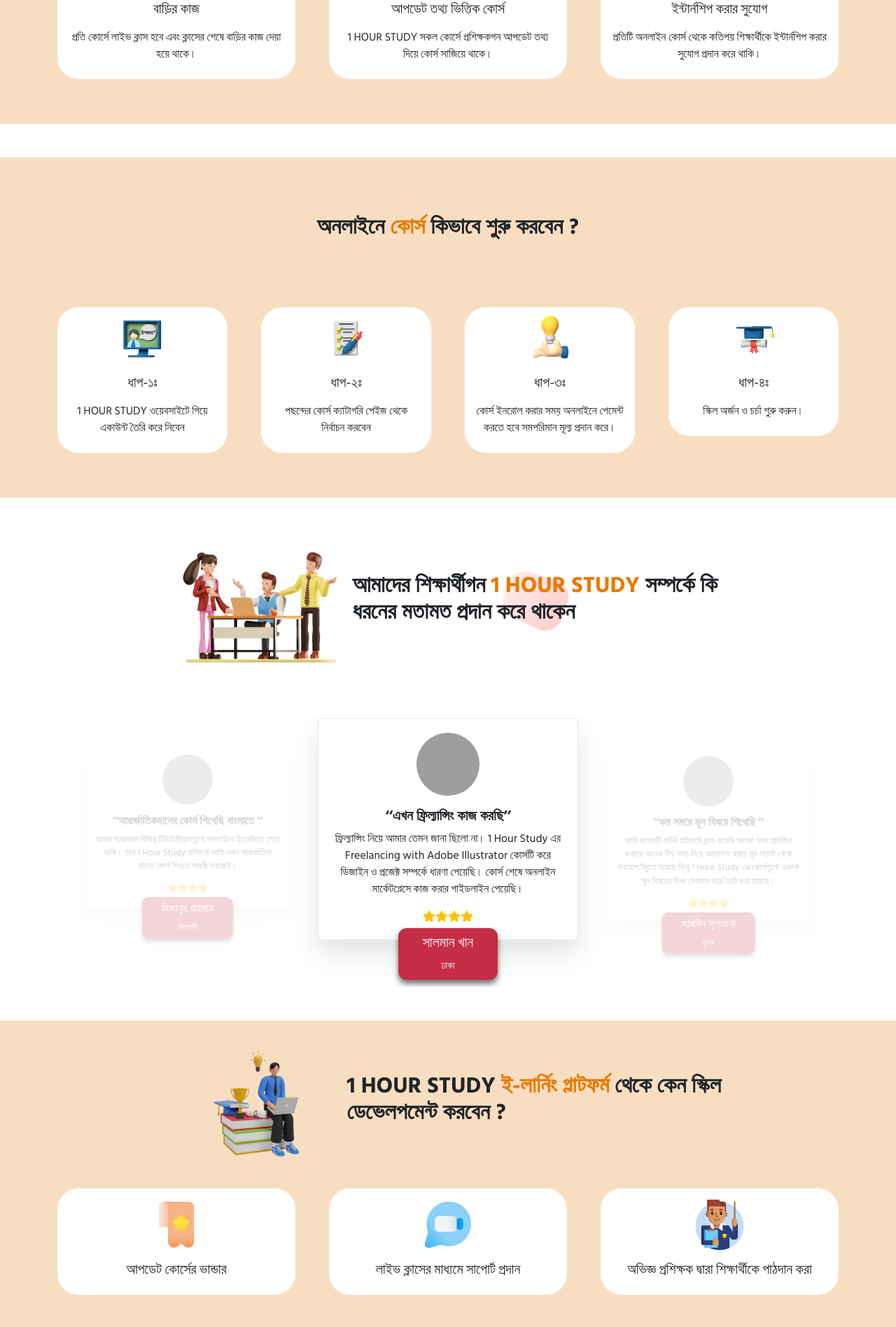
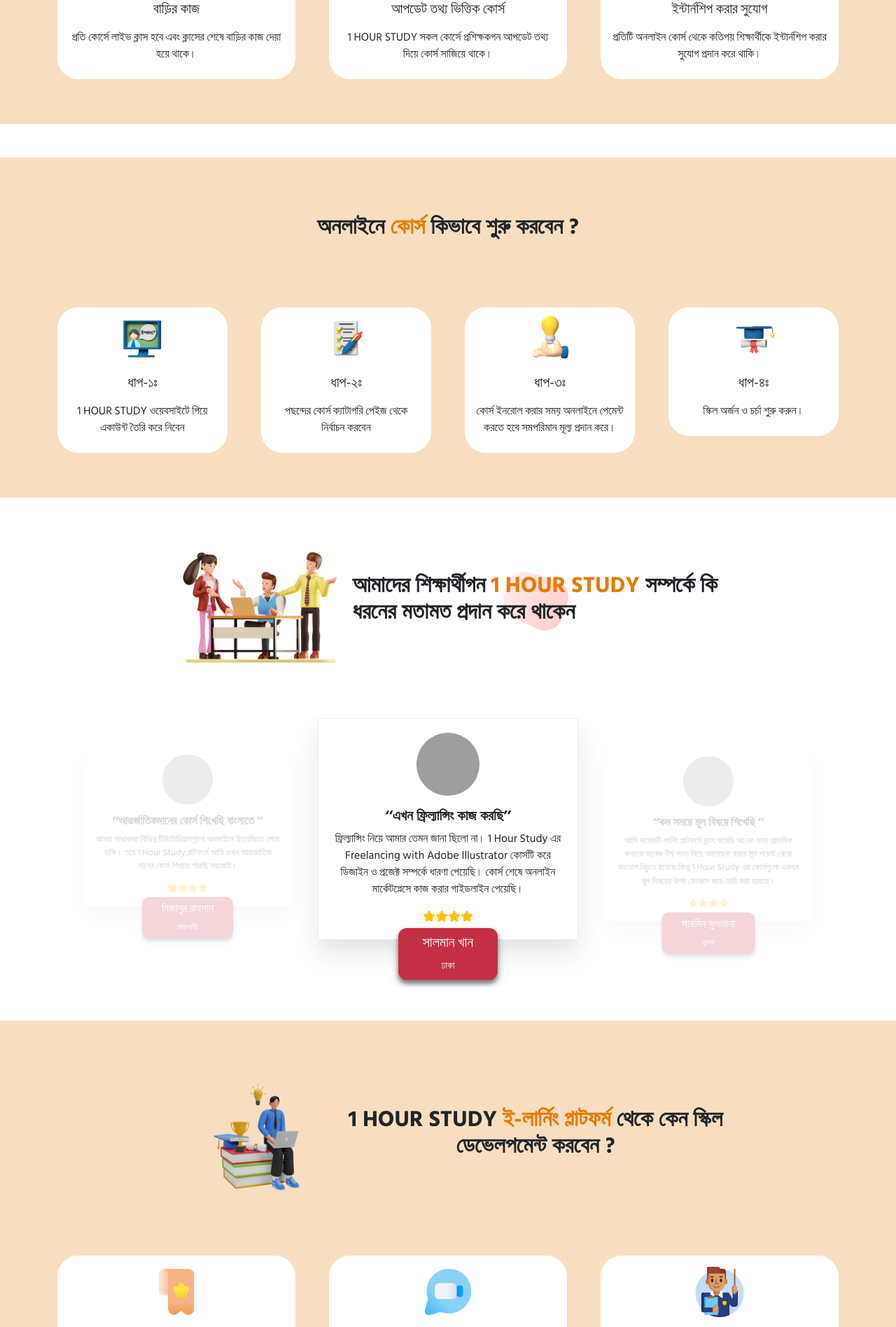
Before and after one commit to mukitcoder/1hour-study, a React (Create React App) app: page / in a window 1280 px wide. Shown: the part 1883-3779 px from the top of the page at 70% size. Built offline with nearby package versions, Linux system fonts and the light colour scheme; grey boxes are pictures that could not be loaded.

Commit message:
fix responsive

```diff
--- a/src/components/SkillDevelopment/SkillDevelopment.js
+++ b/src/components/SkillDevelopment/SkillDevelopment.js
@@ -12,7 +12,7 @@
     <div className="expertise-main py-3 my-5">
       <div className="container pb-4">
       <div className="expertise-text-2 row mx-2 px-2">
-        <div className="col-md-9 col-sm-12 d-flex justify-content-center align-items-center mx-auto">
+        <div className="col-md-9 col-sm-12 d-flex justify-content-center align-items-center mx-auto text-center my-5">
           <img
             className="img-fluid d-none d-lg-block"
             src={abc3}
--- a/src/components/StartCourse/StartCourse.js
+++ b/src/components/StartCourse/StartCourse.js
@@ -9,8 +9,8 @@
 const StartCourse = () => {
   return (
     <div className="expertise-main py-3 my-5">
-      <div className="expertise-text row mb-4 mx-2">
-        <div className="col-md-7 d-flex justify-content-center align-items-center mx-auto my-5 py-3">
+      <div className="expertise-text row mb-4">
+        <div className="col-md-7 col-sm-7 d-flex justify-content-center align-items-center mx-auto my-5 py-3 text-center px-5">
           {/* <img className="img-fluid" src={abc1} alt="expertPic" /> */}
           <h2 className="fw-bold">
             অনলাইনে <span className="hero-text">কোর্স</span> কিভাবে শুরু করবেন ?
```
